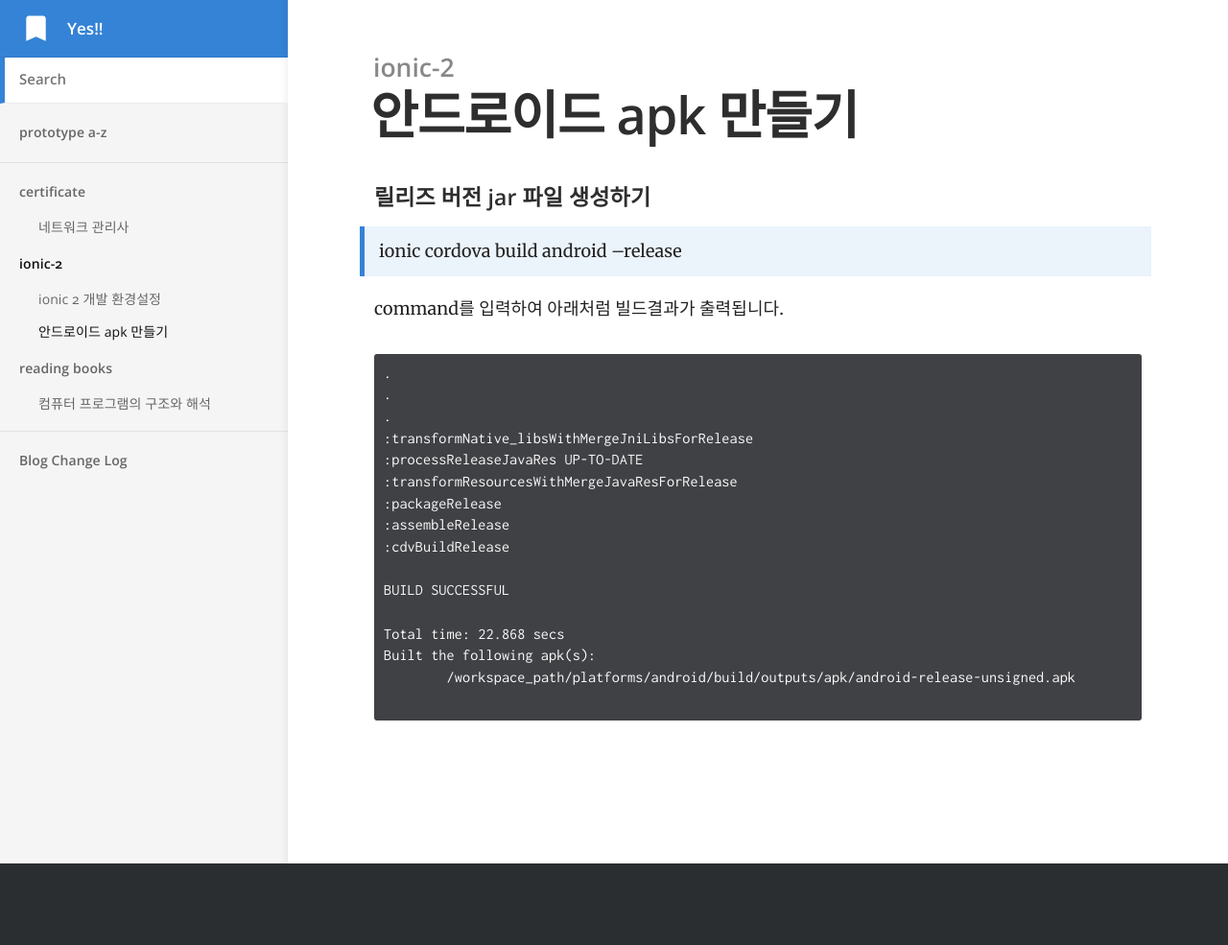
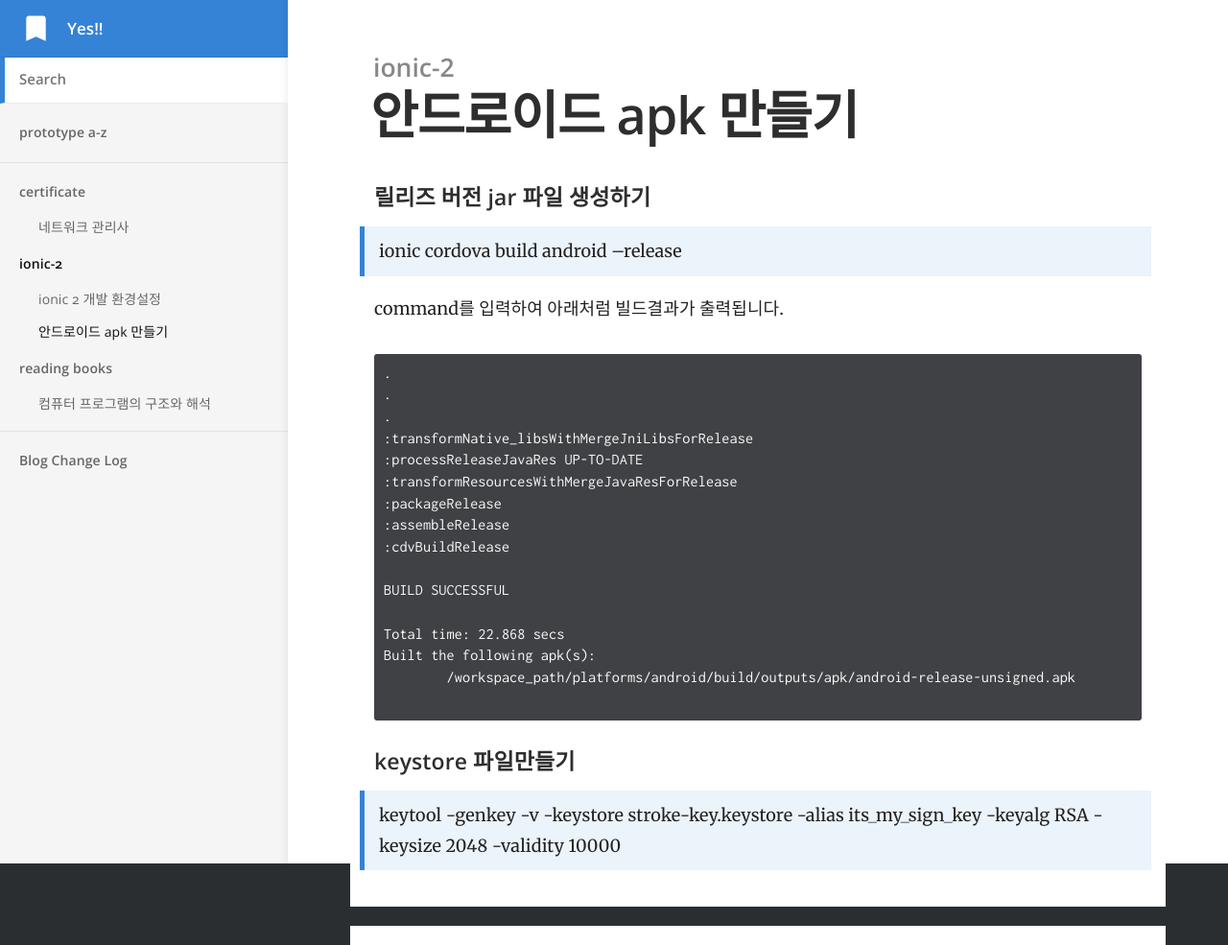
Before and after one commit to j2yes/j2yes.github.io, a Jekyll site: the page built from _docs/ionic-2/make-android-jar.md, in a window 1280 px wide. Shown: the whole page at 96% size. Built offline with Jekyll 4.4.1, drawn with Linux system fonts in a browser that asks for light colours; comment, search, counter and statistics services are not loaded; before the commit the page ends 900 px from its top, so only the background shows below that.

Commit message:
Updated '_docs/ionic-2/make-android-jar.md' via CloudCannon

````diff
--- a/_docs/ionic-2/make-android-jar.md
+++ b/_docs/ionic-2/make-android-jar.md
@@ -29,3 +29,6 @@
         /workspace_path/platforms/android/build/outputs/apk/android-release-unsigned.apk
 
 ```
+
+#### keystore 파일만들기
+> keytool -genkey -v -keystore stroke-key.keystore -alias its_my_sign_key -keyalg RSA -keysize 2048 -validity 10000
````
